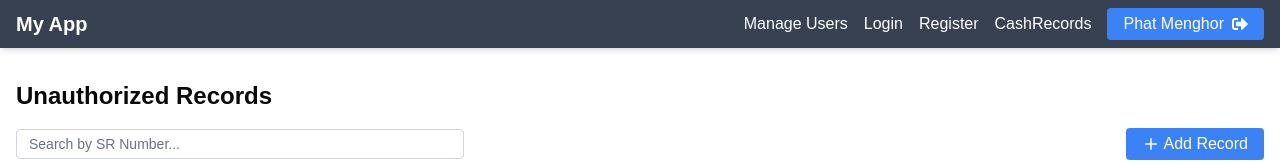
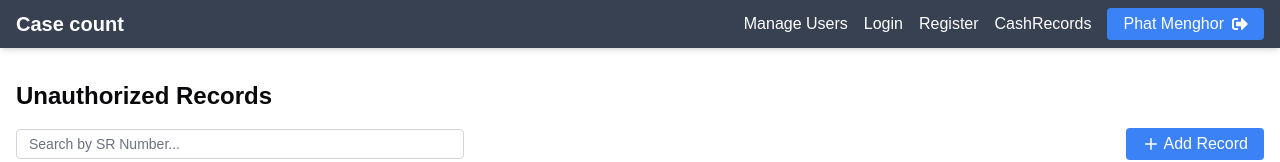
Before and after one commit to Phatmenghor/cash-count-front, a Next.js app: page /cash-records in a window 1280 px wide. Shown: the top 162 px of the page. Built offline with nearby package versions, Linux system fonts and the light colour scheme.

Commit message:
add-fun-token

```diff
--- a/src/components/layout/Navbar.tsx
+++ b/src/components/layout/Navbar.tsx
@@ -20,7 +20,7 @@
   return (
     <nav className="bg-gray-700 text-white fixed top-0 left-0 right-0 z-50 shadow-md">
       <div className="container mx-auto px-4 py-2 flex justify-between items-center">
-        <h1 className="text-xl font-bold">My App</h1>
+        <h1 className="text-xl font-bold">Case count</h1>
         <div className="flex items-center space-x-4">
           <Link href="/user-management" className="hover:underline">
             Manage Users
```
